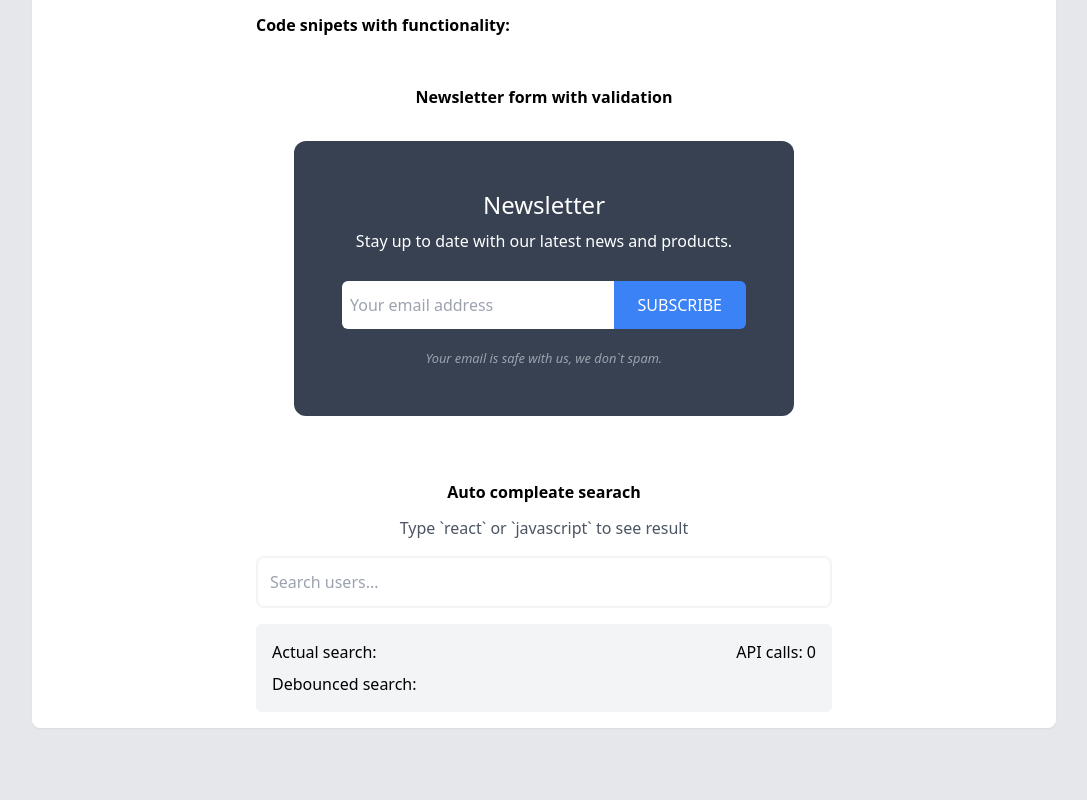
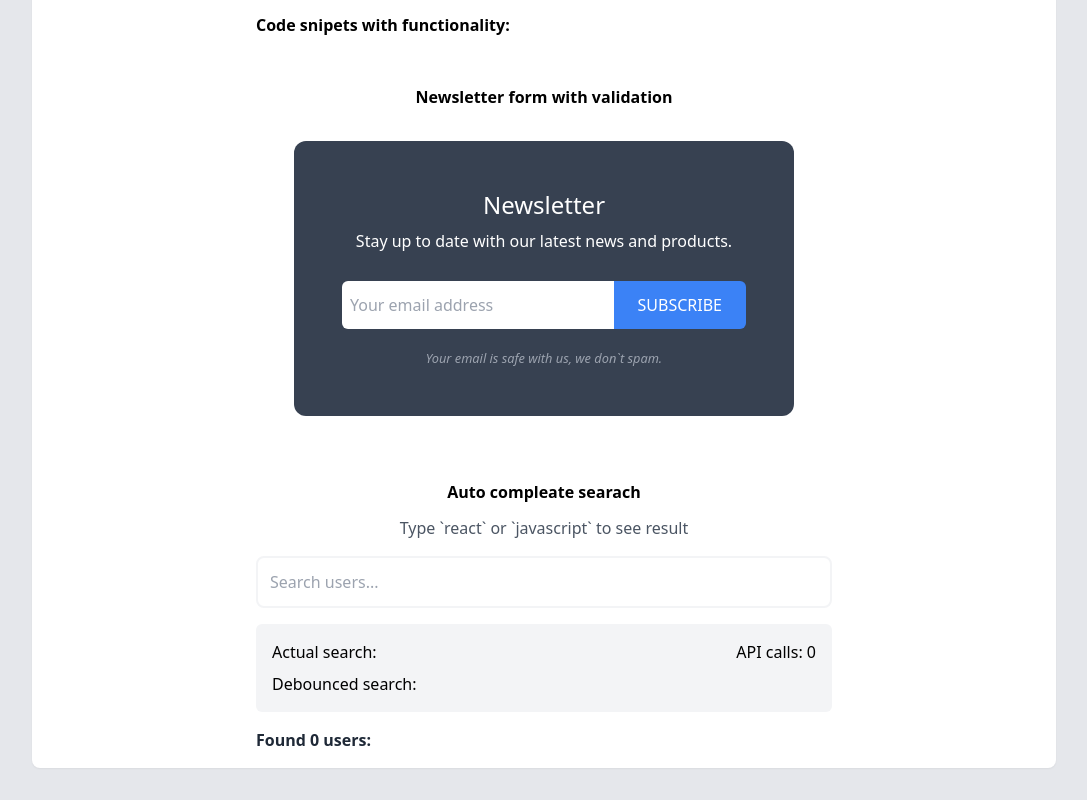
Before and after one commit to szczepanieceryk/daily-coding, a React (Vite) app: page / in a window 1280 px wide. Shown: the part 335-1135 px from the top of the page, without its empty margins (96-1183 px from the left). Before the commit the page ends 1095 px from the top, so only its background shows below. Built offline with nearby package versions, Linux system fonts and the light colour scheme.

Commit message:
feat(ui): display search result

```diff
--- a/src/layouts/AutoCompleteSearch.tsx
+++ b/src/layouts/AutoCompleteSearch.tsx
@@ -2,17 +2,17 @@ import React, { useEffect } from 'react';
 import { useState } from 'react';
 import { useDebounce } from '../hooks/useDebounce';
 
-type User = {
+interface User {
   id: number;
   name: string;
   email: string;
-};
+}
 
 const AutoCompleateSearch = () => {
   const [searachTerm, setSearchTerm] = useState<string>('');
   const [apiCallCount, setApiCallCount] = useState<number>(0);
   const [loading, setLoading] = useState<boolean>(false);
-  const [results, setResults] = useState([]);
+  const [results, setResults] = useState<Array<User>>([]);
 
   const debouncedSearchTerm = useDebounce(searachTerm, 500);
 
@@ -38,7 +38,7 @@ const AutoCompleateSearch = () => {
     setSearchTerm(e.target.value);
   };
 
-  const serachUsers = async (query) => {
+  const serachUsers = async (query: string): Promise<User[]> => {
     // API call delay simulation
     await new Promise((resolve) => setTimeout(resolve, 300));
 
@@ -51,14 +51,11 @@ const AutoCompleateSearch = () => {
       { id: 6, name: 'React Hooks Specialist', email: 'hooks@react.com' },
     ];
 
-    return mockUsers.filter((user) => {
-      user.name
-        .toLocaleLowerCase()
-        .includes(
-          query.toLocaleLowerCase() ||
-            user.email.toLocaleLowerCase().includes(query.toLocaleLowerCase()),
-        );
-    });
+    return mockUsers.filter(
+      (user) =>
+        user.name.toLowerCase().includes(query.toLowerCase()) ||
+        user.email.toLowerCase().includes(query.toLowerCase()),
+    );
   };
 
   return (
@@ -93,17 +90,27 @@ const AutoCompleateSearch = () => {
           <span className="ml-2 text-gray-600">Searching...</span>
         </div>
       )}
-      <div>
-        {results.map((user) => (
+
+      <div className="mt-4">
+        <h3 className="font-semibold text-gray-800">
+          Found {results.length} user{results.length !== 1 ? 's' : ''}:
+        </h3>
+        {results?.map?.((user) => (
           <div
             key={user.id}
-            className="p-3 border border-gray-200 rounded-lg hover:bg-gray-50 transition-colors"
+            className="mb-2 p-3 border border-gray-200 rounded-lg hover:bg-gray-50 transition-colors"
           >
             <div className="font-medium text-gray-800">{user.name}</div>
             <div className="text-sm text-gray-600">{user.email}</div>
           </div>
-        ))}
+        )) || []}
       </div>
+
+      {!loading && debouncedSearchTerm && results.length === 0 && (
+        <div className="text-center py-8 text-gray-500">
+          No users found for {debouncedSearchTerm}
+        </div>
+      )}
     </div>
   );
 };
```
